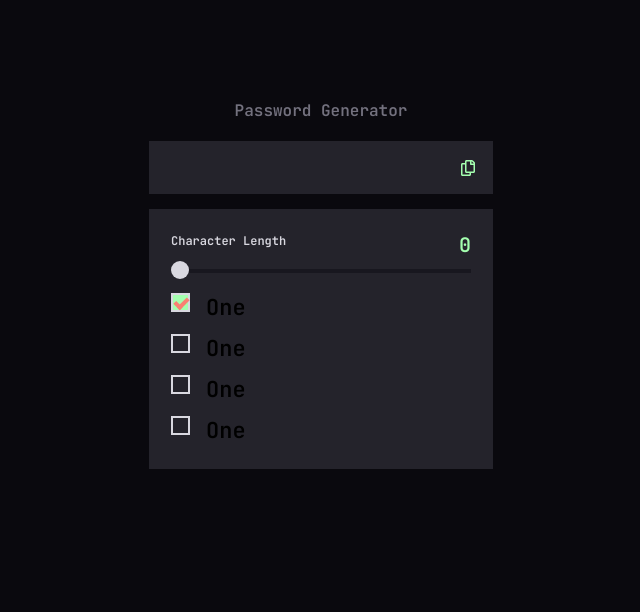
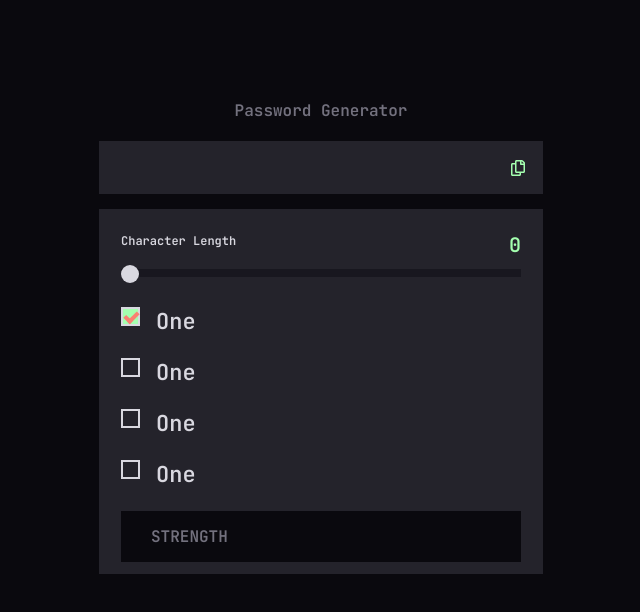
Before and after one commit to csandoval18/password-generator, a React (Create React App) app: page / in a window 1280 px wide. Shown: the top 612 px of the page, without its empty margins (319-959 px from the left). Built offline with nearby package versions, Linux system fonts and the light colour scheme.

Commit message:
added strength section

```diff
--- a/src/App.scss
+++ b/src/App.scss
@@ -40,7 +40,7 @@ body {
 			display: block;
 			outline: none;
 			padding: 12px 22px;
-			width: 300px;
+			width: 400px;
 		}
 	}
 }
@@ -74,7 +74,7 @@ body {
 .settings-wrapper {
   background-color: $base;
   padding: 12px 22px;
-  width: 300px;
+  width: 400px;
 
   .row-space-between {
     align-items: center;
@@ -102,8 +102,8 @@ body {
 .slider-length {
   position: relative;
   background-color: $black;
-  margin-bottom: 20px;
-  height: 4px;
+  margin-bottom: 30px;
+  height: 8px;
   width: 100%;
 
   .circle {
@@ -111,7 +111,7 @@ body {
     border-radius: 50%;
     height: 18px;
     position: absolute;
-    top: -8px;
+    top: -4px;
     width: 18px;
 
     &:hover {
@@ -148,6 +148,7 @@ body {
  /* Customize the label (the container) */
 /* On mouse-over, add a grey background color */
 .container {
+  color: $white;
   display: block;
   position: relative;
   padding-left: 35px;
@@ -158,6 +159,11 @@ body {
   -moz-user-select: none;
   -ms-user-select: none;
   user-select: none;
+
+  .checkbox {
+    left: 0;
+    top: 0;
+  }
 
   &:hover input ~ .checkmark {
     background-color: #ccc;
@@ -196,13 +202,19 @@ body {
 }
 
 
+.strength-wrapper {
+  background-color: $bg;
+  color: $text;
+  padding: 15px 30px;
+}
+
 
 // .App-logo {
 //   height: 40vmin;
 //   pointer-events: none;
 // }
 
-// @media (prefers-reduced-motion: no-preference) {
+// @media () {
 //   .App-logo {
 //     animation: App-logo-spin infinite 20s linear;
 //   }
--- a/src/App.tsx
+++ b/src/App.tsx
@@ -2,6 +2,7 @@ import "./App.scss";
 import { FaRegCopy } from "react-icons/fa";
 
 function App() {
+
   return (
     <div className="App pg-app">
       <h1>Password Generator</h1>
@@ -23,25 +24,34 @@ function App() {
           </div>
 
           <label className="container">
-            One
+            <p>One</p>
             <input type="checkbox" checked={true} />
             <span className="checkmark"></span>
           </label>
           <label className="container">
-            One
+            <p>One</p>
             <input type="checkbox" checked={false} />
             <span className="checkmark"></span>
           </label>
           <label className="container">
-            One
+            <p>One</p>
             <input type="checkbox" checked={false} />
             <span className="checkmark"></span>
           </label>
           <label className="container">
-            One
+            <p>One</p>
             <input type="checkbox" checked={false} />
             <span className="checkmark"></span>
           </label>
+		  <div className="strength-wrapper">
+			<div className="labe">STRENGTH</div>
+			<div className="indicators">
+				<div className="indicator"></div>
+				<div className="indicator"></div>
+				<div className="indicator"></div>
+				<div className="indicator"></div>
+			</div>
+		  </div>
         </div>
       </form>
     </div>
```
